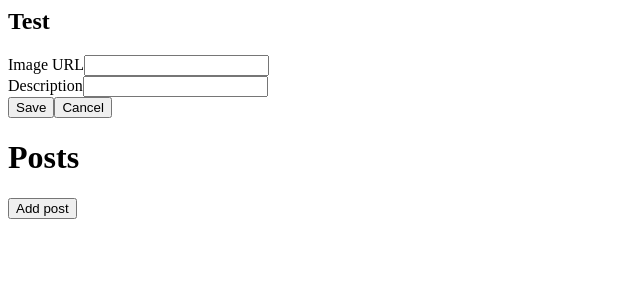
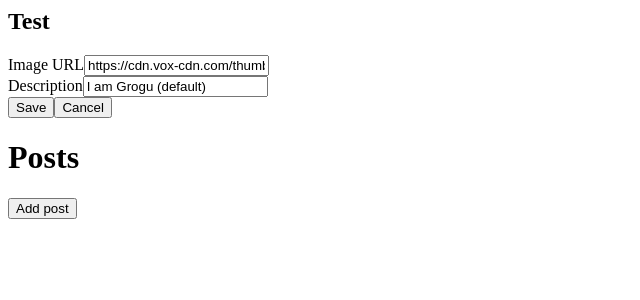
Before and after one commit to tatran5/cis197-hw5, a React (Vite) app: page / in a window 1280 px wide. Both pictures are taken after a click on the button "Edit". Shown: the top 300 px of the page, without its empty margins (0-640 px from the left). Built offline with nearby package versions, Linux system fonts and the light colour scheme.

Commit message:
intro editor displays current value

```diff
--- a/src/components/IntroEditor.js
+++ b/src/components/IntroEditor.js
@@ -2,9 +2,9 @@ import React, { useState } from 'react'
 import { connect } from 'react-redux'
 import { editIntro } from '../actions/introActions'
 
-const IntroEditor = ({ display, dispatchEditIntro }) => {
-	const [inputImageURL, setInputImageURL] = useState('');
-	const [inputDescription, setInputDescription] = useState('');
+const IntroEditor = ({ imageURL, description, display, dispatchEditIntro }) => {
+	const [inputImageURL, setInputImageURL] = useState(imageURL);
+	const [inputDescription, setInputDescription] = useState(description);
 
 	const updateIntro = () => {
 		dispatchEditIntro(inputImageURL, inputDescription);
@@ -15,11 +15,11 @@ const IntroEditor = ({ display, dispatchEditIntro }) => {
 		<div className='intro-editor'>
 			<div className='input-image-container'>
 				<label htmlFor="input-image-url">Image URL</label>
-				<input type="text" id="input-image-url" name="input-image-url" onChange={e => setInputImageURL(e.target.value)} />
+				<input type="text" id="input-image-url" name="input-image-url" onChange={e => setInputImageURL(e.target.value)} value={inputImageURL}/>
 			</div>
 			<div className='input-description-container'>
 				<label htmlFor="input-description">Description</label>
-				<input type="text" id="input-description" name="input-description" onChange={e => setInputDescription(e.target.value)} />
+				<input type="text" id="input-description" name="input-description" onChange={e => setInputDescription(e.target.value)} value={inputDescription} />
 			</div>
 			<button onClick={() => updateIntro()}>Save</button>
 			<button onClick={() => display(false)}>Cancel</button>
@@ -27,8 +27,14 @@ const IntroEditor = ({ display, dispatchEditIntro }) => {
 	)
 }
 
+const mapStateToProps = state => ({
+  imageURL: state.intro.imageURL,
+	description: state.intro.description
+})
+
+
 const mapDispatchToProps = dispatch => ({
 	dispatchEditIntro: (imageURL, description) => dispatch(editIntro(imageURL, description))
 })
 
-export default connect(null, mapDispatchToProps)(IntroEditor)
+export default connect(mapStateToProps, mapDispatchToProps)(IntroEditor)
```
Also changed, not shown: requirements.txt (added).
